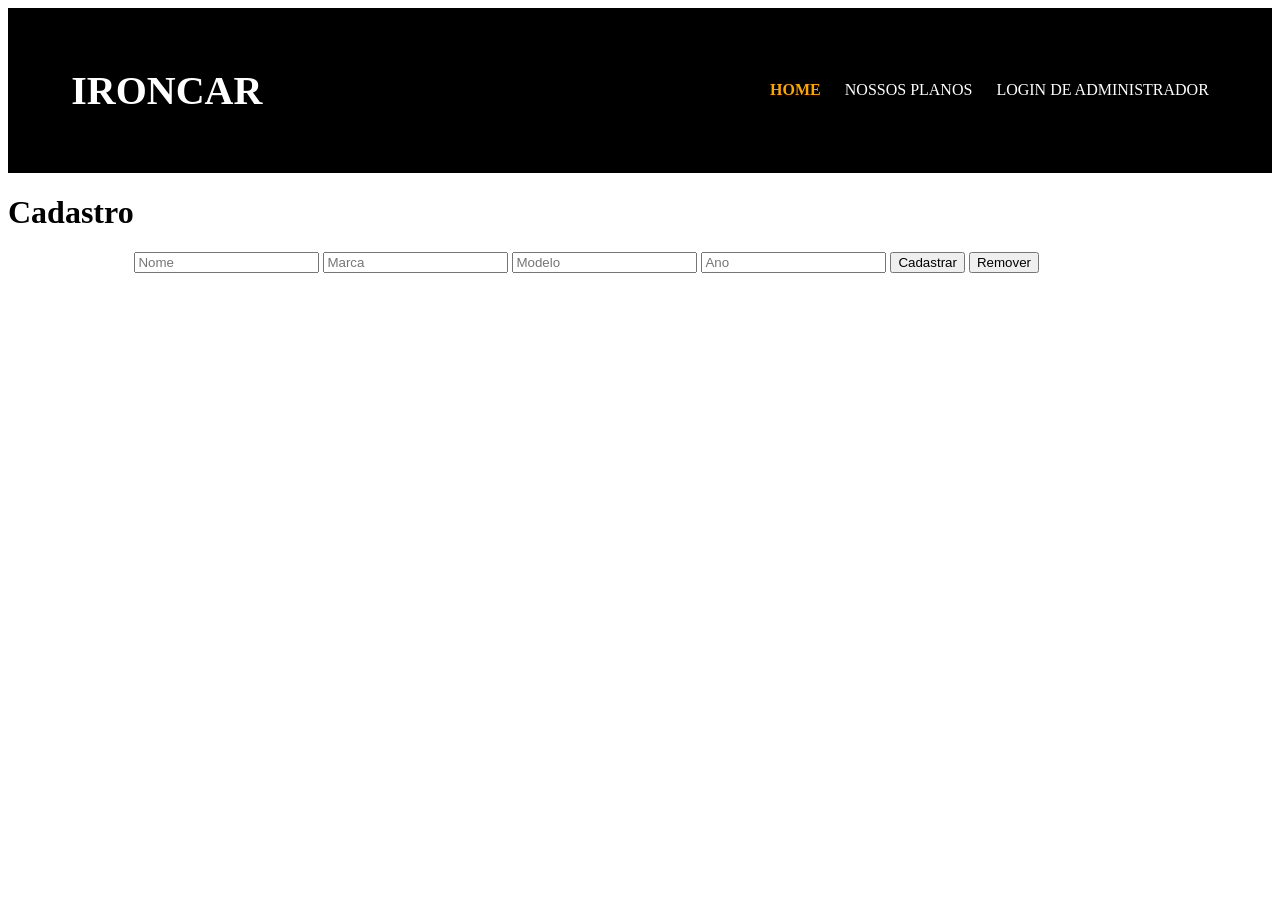
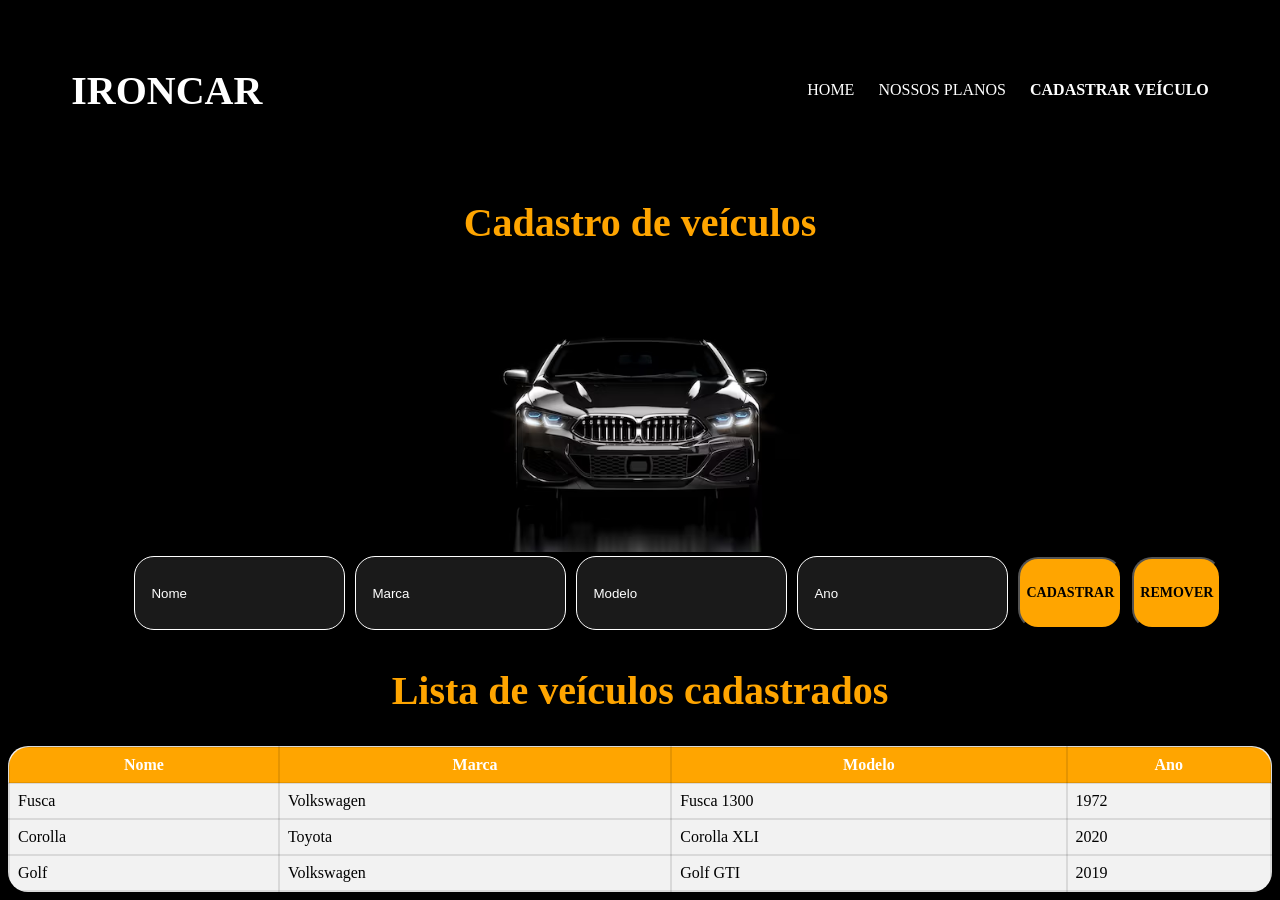
Before and after one commit to FernandoMachado27/Projeto-Ironcar-Front-End, a plain HTML site: page cadastroVeiculo.html in a window 1280 px wide. Before the commit the page ends 800 px from the top, so only its background shows below. Drawn offline with Linux system fonts and the light colour scheme.

Commit message:
Alterações na página de cadastro.

```diff
--- a/cadastroVeiculo.html
+++ b/cadastroVeiculo.html
@@ -7,20 +7,21 @@
     <title>Admin page</title>
     <link rel="stylesheet" href="..\styles.css">
 </head>
-<body>
+<body class="cor-fundo">
     <header class="cabecalho">
         <h1 class="texto-cabecalho">IRONCAR</h1>
         <nav class="menu">
             <ul class="menu-lista">
-                <li class="menu-item"><a class="menu-link ativo" href="./index.html">Home</a></li>
+                <li class="menu-item"><a class="menu-link" href="./index.html">Home</a></li>
                 <li class="menu-item"><a class="menu-link" href="#">Nossos planos</a></li>
-                <li class="menu-item"><a class="menu-link" href="#">Login de administrador</a></li>
+                <li class="menu-item"><a class="menu-link ativo" href="#">Cadastrar veículo</a></li>
             </ul>
         </nav>
     </header>
-    <div class="box">
-        <h1>Cadastro</h1>
-        <form action="">
+    <div class="box-cadastro">
+        <h1 class="cadastro-title">Cadastro de veículos</h1>
+        <img class="cadastro-imagem" src="..\imgs\bmw.jpg" alt="">
+        <form class="cadastro-form" action="">
             <input type="text" name="nome" placeholder="Nome">
             <input type="text" name="marca" placeholder="Marca">
             <input type="text" name="modelo" placeholder="Modelo">
@@ -29,5 +30,34 @@
             <button>Remover</button>
         </form>
     </div>
+    <div>
+        <h1 class="cadastro-title">Lista de veículos cadastrados</h1>
+        <table class="tabela-cadastro">
+            <tr>
+                <th class="colunas-tabela">Nome</th>
+                <th class="colunas-tabela">Marca</th>
+                <th class="colunas-tabela">Modelo</th>
+                <th class="colunas-tabela">Ano</th>
+            </tr>
+            <tr>
+                <td>Fusca</td>
+                <td>Volkswagen</td>
+                <td>Fusca 1300</td>
+                <td>1972</td>
+            </tr>
+            <tr>
+                <td>Corolla</td>
+                <td>Toyota</td>
+                <td>Corolla XLI</td>
+                <td>2020</td>
+            </tr>
+            <tr>
+                <td>Golf</td>
+                <td>Volkswagen</td>
+                <td>Golf GTI</td>
+                <td>2019</td>
+            </tr>
+        </table>
+    </div>
 </body>
 </html>
--- a/styles.css
+++ b/styles.css
@@ -296,3 +296,92 @@ form {
     font-size: 30px;
     color: white;
 }
+
+/*página do cadastro*/
+
+.box-cadastro {
+    background-color: black;
+    text-align: center;
+    font-family: "Barlow"
+  }
+
+  .cadastro-title {
+    font-size: 2.5rem;
+    color: orange;
+    text-align: center;
+    margin-bottom: 2rem
+  }
+
+  .cadastro-form {
+    display: flex;
+    flex-direction: row;
+    align-items: center;
+  }
+
+  .cadastro-form input[type="text"] {
+    width: 18.75rem;
+    height: 2.5rem;
+    border: none;
+    border-radius: 1.25rem;
+    color: rgb(255, 255, 255);
+    padding: 1rem;
+    margin-bottom: 0.625rem;
+    margin-right: 0.625rem;
+    background-color: rgba(255, 255, 255, 0.1);
+    border: 1px solid white;
+    backdrop-filter: blur(10px);
+    color: orange;
+  }
+
+  .cadastro-form button {
+    width: 18.75rem;
+    height: 4.5rem;
+    margin-bottom: 0.625rem;
+    margin-right: 0.625rem;
+    border-radius: 1.25rem;
+    background: orange;
+    color: black;
+    text-transform: uppercase;
+    font-family: "Barlow";
+    font-size: 14px;
+    font-weight: 600;
+  }
+
+input[type="text"]::placeholder {
+   color: rgb(255, 255, 255);
+}
+
+.cadastro-imagem {
+    width: 40%;
+  }
+
+  .tabela-cadastro {
+    font-family: "Barlow";
+    width: 100%;
+    border-collapse: collapse;
+    border-radius: 1.25rem;
+    color: black;
+    background-color:#f2f2f2
+  }
+
+  .colunas-tabela {
+    font-family: "Barlow";
+    background-color: orange;
+    color: white;
+    font-weight: bold;
+    padding: 10px;
+  }
+
+  .colunas-tabela:first-child {
+    border-top-left-radius: 1.25rem;
+  }
+
+  .colunas-tabela:last-child {
+    border-top-right-radius: 1.25rem;
+  }
+
+  .tabela-cadastro th,
+  .tabela-cadastro td {
+    border: 2px solid rgba(0, 0, 0, 0.1);
+    padding: 8px;
+  }
```
Also changed, not shown: imgs/bmw.jpg (added).
